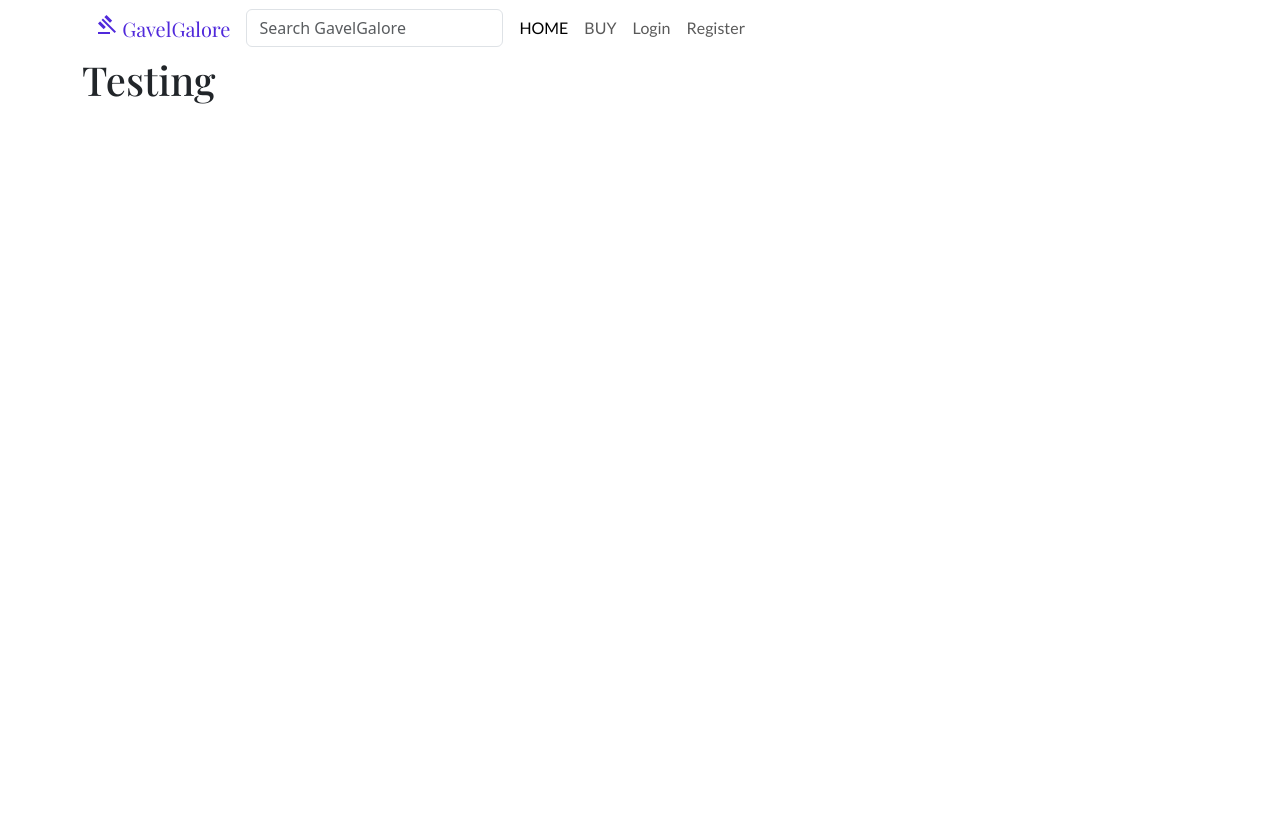
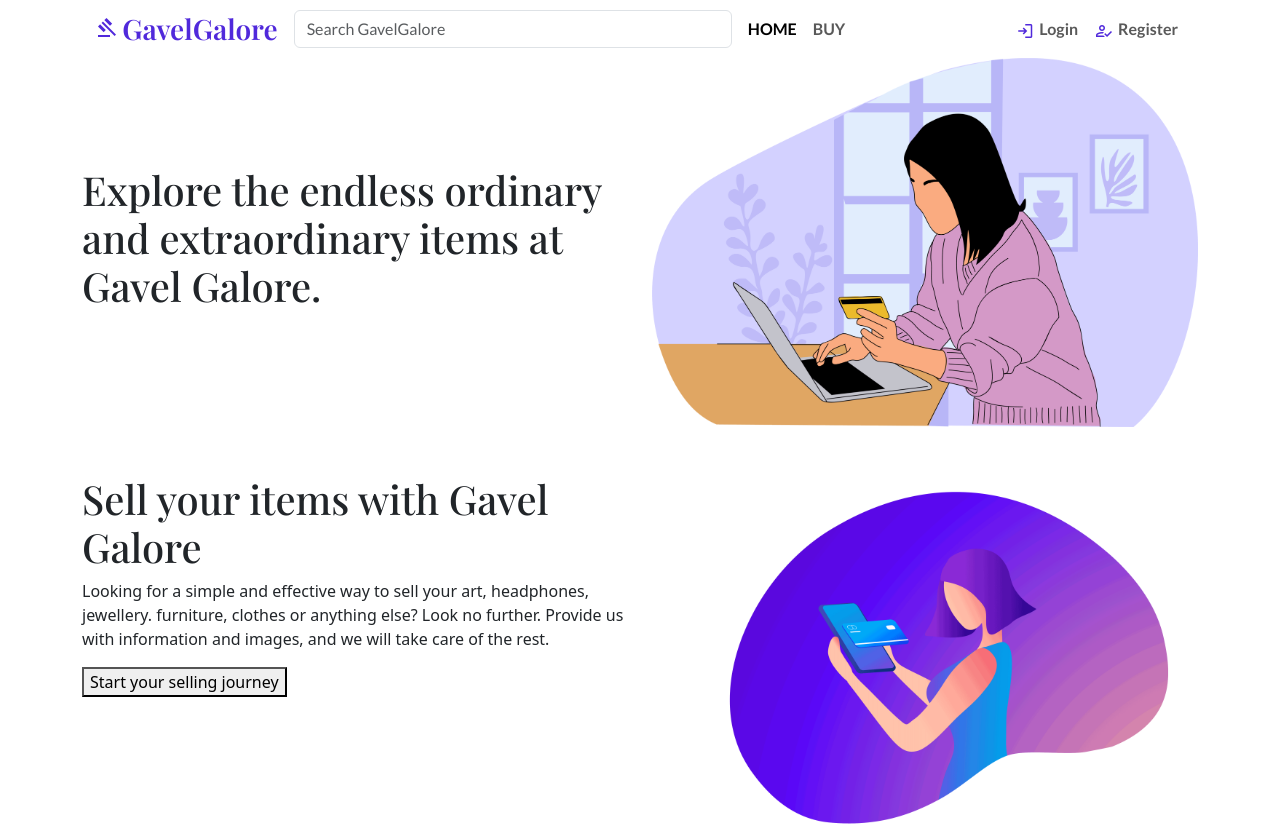
Before and after one commit to kribac12/gavelgalore, a website: page src/html/index.html in a window 1280 px wide. Before the commit the page ends 800 px from the top, so only its background shows below. Drawn offline with nearby package versions, Linux system fonts and the light colour scheme; files that its build step writes are made by us from their sources; a web font is replaced by a local one.

Commit message:
finished hero section, filled in content for selling sections

```diff
--- a/src/html/index.html
+++ b/src/html/index.html
@@ -28,11 +28,11 @@
           <div class="container-fluid">
             <div class="gavelgalore-logo">
               <span class="material-symbols-outlined">gavel</span>
-              <a class="navbar-brand" href="index.html">GavelGalore</a>
+              <a class="navbar-brand fs-3" href="index.html"> GavelGalore</a>
             </div>
 
             <button
-              class="navbar-toggler"
+              class="navbar-toggler mb-4"
               type="button"
               data-bs-toggle="collapse"
               data-bs-target="#hamburger-nav"
@@ -43,7 +43,7 @@
               <span class="navbar-toggler-icon"></span>
             </button>
             <div class="collapse navbar-collapse" id="hamburger-nav">
-              <form class="d-flex">
+              <form class="d-flex w-50">
                 <input
                   class="form-control me-2"
                   type="search"
@@ -63,21 +63,69 @@
                 <li class="nav-item">
                   <a class="nav-link" href="#">BUY</a>
                 </li>
-                <div class="ms-auto navbar-nav">
-                  <li class="nav-item">
-                    <a class="nav-link" href="#">Login</a>
-                  </li>
-                  <li class="nav-item">
-                    <a class="nav-link" href="#">Register</a>
-                  </li>
-                </div>
+              </ul>
+              <ul class="navbar-nav ms-auto">
+                <li class="nav-item">
+                  <a class="nav-link" href="#">
+                    <span
+                      class="material-symbols-outlined align-middle fs-5 pe-1"
+                      >login</span
+                    >Login
+                  </a>
+                </li>
+                <li class="nav-item">
+                  <a class="nav-link" href="#">
+                    <span
+                      class="material-symbols-outlined align-middle fs-5 pe-1"
+                      >how_to_reg</span
+                    >Register
+                  </a>
+                </li>
               </ul>
             </div>
           </div>
         </nav>
       </header>
       <main>
-        <h1>Testing</h1>
+        <section class="row">
+          <div class="col-md-6 d-flex align-items-center">
+            <h1>
+              Explore the endless ordinary and extraordinary items at Gavel
+              Galore.
+            </h1>
+          </div>
+          <div class="col-md-6">
+            <img
+              src="/assets/images/hero-illustration.png"
+              class="img-fluid"
+              alt="Hero image"
+            />
+          </div>
+        </section>
+        <section class="my-5">
+          <div id="carousel" class="carousel slide" data-bs-ride="carousel">
+            <!-- Carousel items -->
+          </div>
+        </section>
+        <section class="row">
+          <div class="col-md-6">
+            <h1>Sell your items with Gavel Galore</h1>
+            <p>
+              Looking for a simple and effective way to sell your art,
+              headphones, jewellery. furniture, clothes or anything else? Look
+              no further. Provide us with information and images, and we will
+              take care of the rest.
+            </p>
+            <button class="primary">Start your selling journey</button>
+          </div>
+          <div class="col-md-6">
+            <img
+              src="/assets/images/sell-image.png"
+              class="img-fluid"
+              alt="Sell image"
+            />
+          </div>
+        </section>
       </main>
     </div>
   </body>
--- a/src/scss/fonts/_fonts.scss
+++ b/src/scss/fonts/_fonts.scss
@@ -1,16 +1,17 @@
 h1,
 h2,
-h3 {
+h3,
+.navbar-brand {
   font-family: 'playfair display';
 }
 
-h1,
-.navbar-brand {
-  font-family: 'Playfair Display';
-  font-size: 2rem;
+body,
+.nav-link,
+.navbar form {
+  font-family: 'lato';
 }
 
-p,
-a {
-  font-family: 'lato';
+.navbar a,
+span {
+  font-weight: 600;
 }
```
Also changed, not shown: assets/images/hero-illustration.png (added), assets/images/sell-image.png (added).
